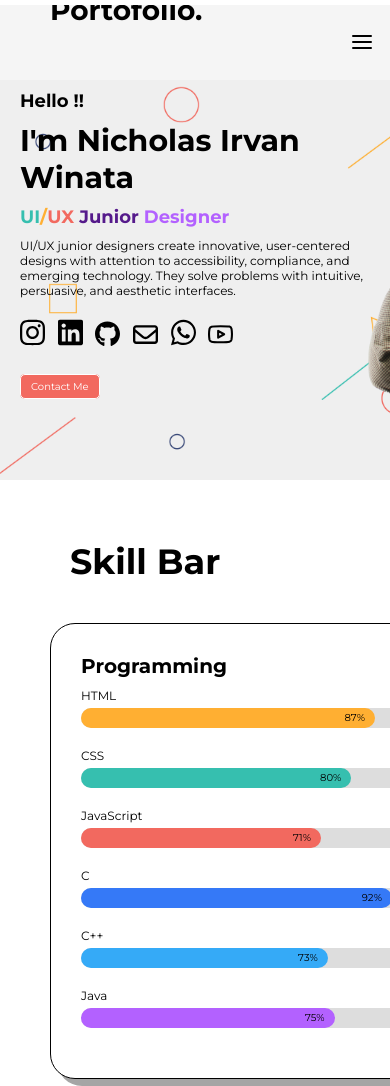
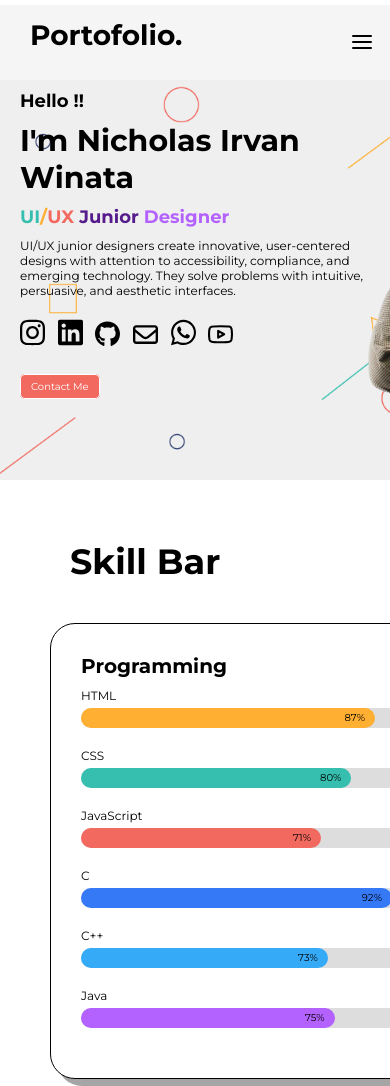
Before and after one commit to irvanwn/irvanwn-porto, a plain HTML site: page index.html in a window 390 px wide. Shown: the top 1086 px of the page. Drawn offline with nearby package versions, Linux system fonts and the light colour scheme; a web font is replaced by a local one.

Commit message:
Update style.css

```diff
--- a/css/style.css
+++ b/css/style.css
@@ -500,7 +500,7 @@ header .hamburger a{
     }
     .navbar ul{
         /* background-color: #d4d4d4; */
-        margin-top: -50px;
+        margin-top: -30px;
         padding: 10px;
     }
 }
@@ -642,6 +642,12 @@ header .hamburger a{
     header{
         padding: 0 50px 0px 0px;
     }
+    header .logo{
+        /* background-color: green; */
+        margin-top: 0px;
+        /* padding: 10px 20px 20px 30px ; */
+    }
+
     .banner{
         background-size: 100%;
         width: 1250px;
@@ -753,6 +759,9 @@ header .hamburger a{
         background-size: 768px;
         height: 400px;
 
+    }
+    header .logo{
+        padding: 10px 20px 20px 10px ;
     }
     .banner .container{
         height: 400px;
```
